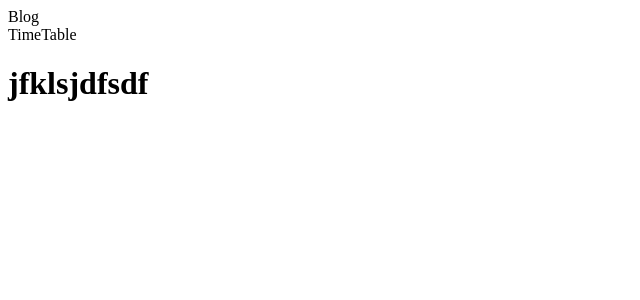
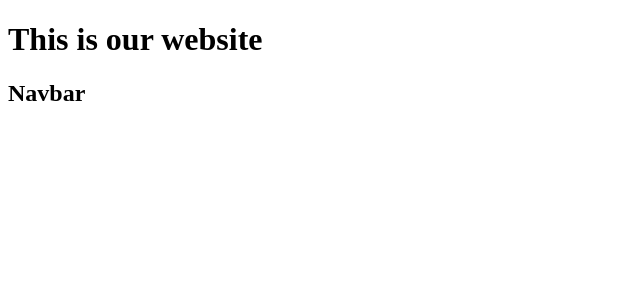
Before and after one commit to kartik9433/ReactjsProgress, a React (Vite) app: page / in a window 1280 px wide. Shown: the top 300 px of the page, without its empty margins (0-640 px from the left). Built offline with nearby package versions, Linux system fonts and the light colour scheme.

Commit message:
function

```diff
--- a/src/App.jsx
+++ b/src/App.jsx
@@ -1,14 +1,20 @@
 import React from 'react'
-import Blog,{TimeTable, userkey} from './Blog'
+// import Blog,{TimeTable, userkey} from './Blog'
+import  {User} from './User'
 
 function App() {
   return (
     <div>
-        <Blog/>
-       <TimeTable/>
-       <h1>{userkey}</h1>
+        <User/>
+        <Navbar/>
     </div>
   )
 }
 
+function Navbar(){
+  return (
+    <h2>Navbar</h2>
+  )
+}
+
 export default App
--- /dev/null
+++ b/src/User.jsx
@@ -0,0 +1,9 @@
+import React from 'react'
+
+export function User() {
+  return (
+    <div>
+       <h1>This is our website</h1>
+    </div>
+  )
+}
```
